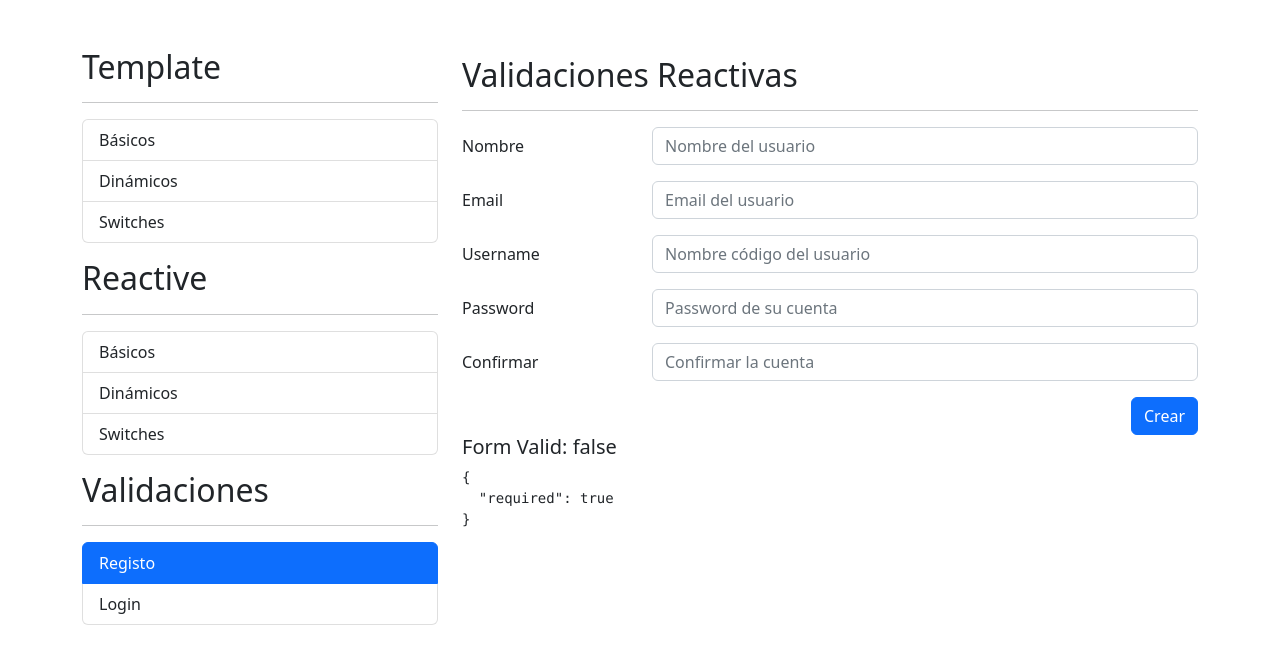
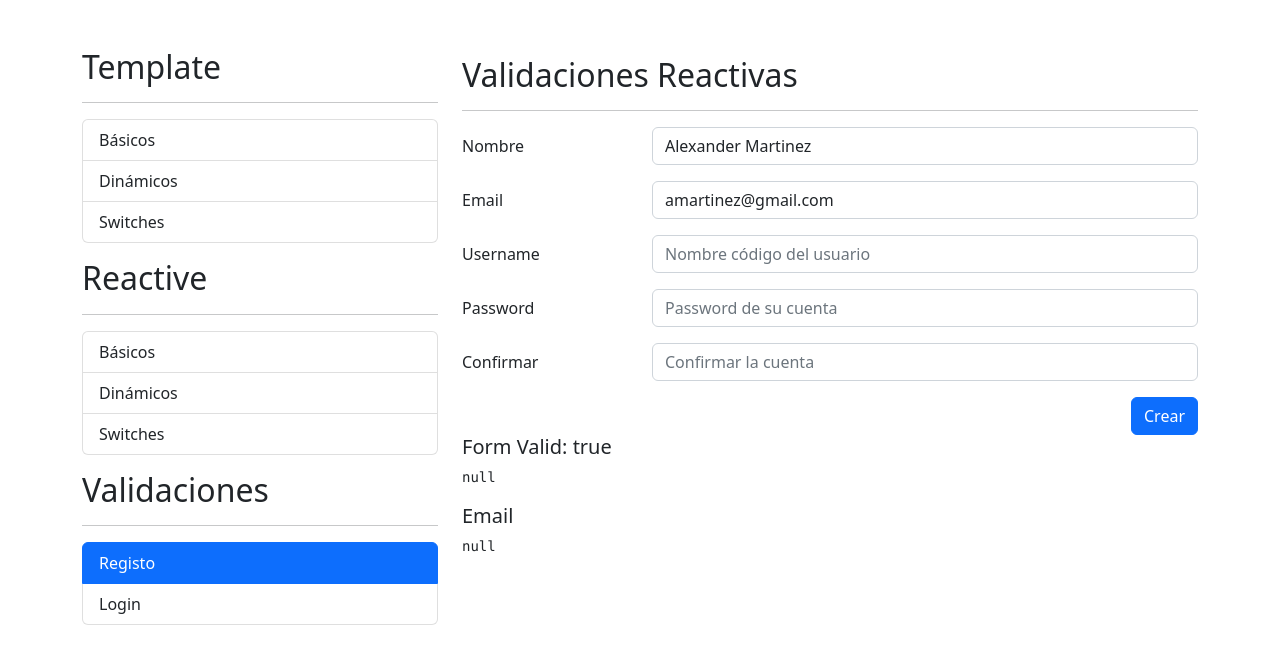
Before and after one commit to AlexanderMartinez25/06-formulariosApp, an Angular app: page /auth/registro in a window 1280 px wide. Shown: the top 664 px of the page. Built offline with nearby package versions, Linux system fonts and the light colour scheme.

Commit message:
Evaluar email

```diff
--- a/src/app/auth/pages/registro/registro.component.html
+++ b/src/app/auth/pages/registro/registro.component.html
@@ -19,7 +19,8 @@
             <div class="row mb-3">
                 <label class="col-sm-3 col-form-label">Email</label>
                 <div class="col-sm-9">
-                    <input type="email" class="form-control" placeholder="Email del usuario">
+                    <input type="email" class="form-control" formControlName="email" placeholder="Email del usuario">
+                    <span *ngIf="campoNoValido('email')" class="form-text text-danger"> Eamil no válido</span>
                 </div>
             </div>
 
@@ -58,3 +59,5 @@
 
 <h5>Form Valid: {{miFormulario.valid}}</h5>
 <pre>{{miFormulario.controls.nombre.errors |json}}</pre>
+<h5>Email</h5>
+<pre>{{miFormulario.controls.email.errors |json}}</pre>
--- a/src/app/auth/pages/registro/registro.component.ts
+++ b/src/app/auth/pages/registro/registro.component.ts
@@ -9,15 +9,21 @@
 })
 export class RegistroComponent implements OnInit {
 
-  nombreApellitoPatter: string = '([a-zA-Z]+) ([a-zA-Z]+)';
+  nombreApellitoPattern: string = '([a-zA-Z]+) ([a-zA-Z]+)';
+  emailPattern: string = '^[a-z0-9._%+-]+@[a-z0-9.-]+\\.[a-z]{2,4}$';
 
   miFormulario: FormGroup = this.fb.group({
-    nombre: ['', [Validators.required, Validators.pattern(this.nombreApellitoPatter)]]
+    nombre: ['', [Validators.required, Validators.pattern(this.nombreApellitoPattern)]],
+    email: ['', [Validators.required, Validators.pattern(this.emailPattern)]]
   })
 
   constructor(private fb: FormBuilder) { }
 
   ngOnInit(): void {
+    this.miFormulario.reset({
+      nombre: 'Alexander Martinez',
+      email: 'amartinez@gmail.com'
+    })
   }
 
   campoNoValido(campo: string) {
```
